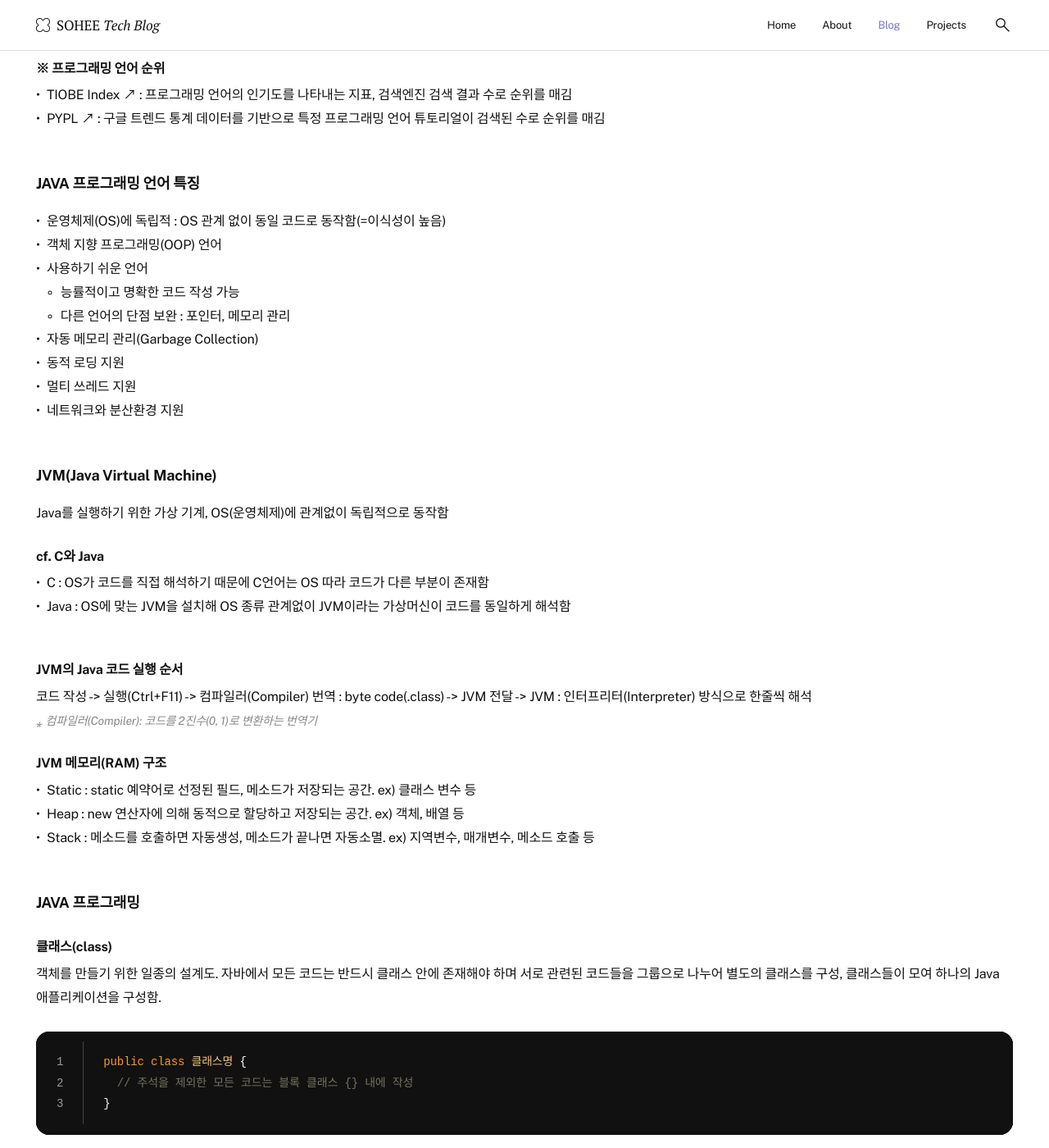
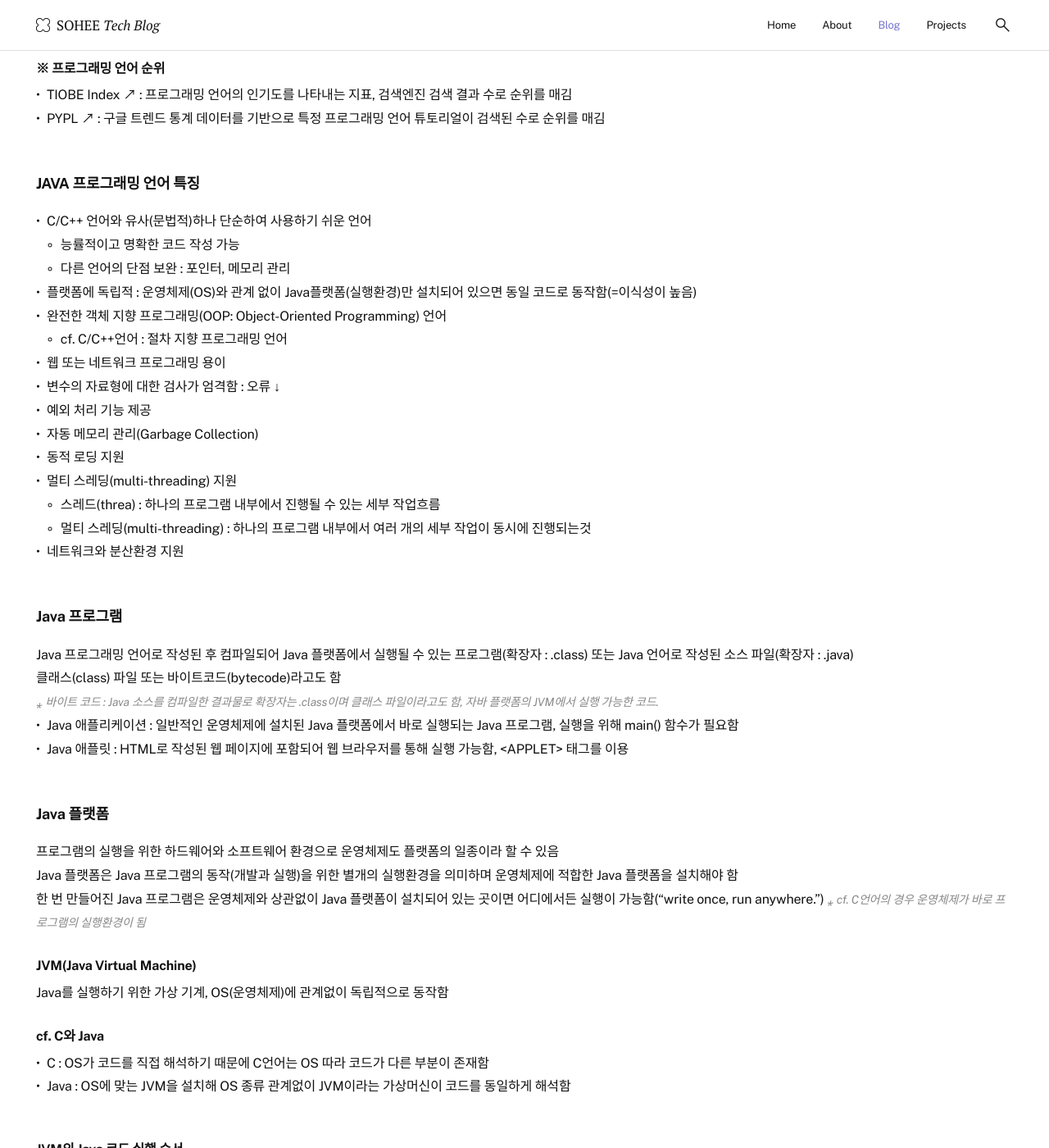
Before and after one commit to soheetech/soheetech.github.io, a Jekyll site: the page built from _posts/2023-02-25-kh-01-java-basic.md, in a window 1280 px wide and 1400 px high, scrolled down 481 px. Shown: the whole window at 82% size. Built offline with Jekyll 4.4.1, drawn with Linux system fonts in a browser that asks for light colours; some of the changed text lies outside the part shown.

Commit message:
Update 2023-02-25-kh-01-java-basic.md

```diff
--- a/_posts/2023-02-25-kh-01-java-basic.md
+++ b/_posts/2023-02-25-kh-01-java-basic.md
@@ -31,18 +31,40 @@ published: true
 
 
 <h4>JAVA 프로그래밍 언어 특징</h4>
-- 운영체제(OS)에 독립적 : OS 관계 없이 동일 코드로 동작함(=이식성이 높음)
-- 객체 지향 프로그래밍(OOP) 언어
-- 사용하기 쉬운 언어
+- C/C++ 언어와 유사(문법적)하나 단순하여 사용하기 쉬운 언어
   + 능률적이고 명확한 코드 작성 가능
   + 다른 언어의 단점 보완 : 포인터, 메모리 관리
+- 플랫폼에 독립적 : 운영체제(OS)와 관계 없이 Java플랫폼(실행환경)만 설치되어 있으면 동일 코드로 동작함(=이식성이 높음)
+- 완전한 객체 지향 프로그래밍(OOP: Object-Oriented Programming) 언어
+  + cf. C/C++언어 : 절차 지향 프로그래밍 언어
+- 웹 또는 네트워크 프로그래밍 용이
+- 변수의 자료형에 대한 검사가 엄격함 : 오류 ↓
+- 예외 처리 기능 제공
 - 자동 메모리 관리(Garbage Collection)
 - 동적 로딩 지원
-- 멀티 쓰레드 지원
+- 멀티 스레딩(multi-threading) 지원
+  + 스레드(threa) : 하나의 프로그램 내부에서 진행될 수 있는 세부 작업흐름
+  + 멀티 스레딩(multi-threading) : 하나의 프로그램 내부에서 여러 개의 세부 작업이 동시에 진행되는것
 - 네트워크와 분산환경 지원
 
 
-<h4>JVM(Java Virtual Machine)</h4>
+<h4>Java 프로그램</h4>
+Java 프로그래밍 언어로 작성된 후 컴파일되어 Java 플랫폼에서 실행될 수 있는 프로그램(확장자 : .class) 또는 Java 언어로 작성된 소스 파일(확장자 : .java)<br />
+클래스(class) 파일 또는 바이트코드(bytecode)라고도 함<br />
+*바이트 코드 : Java 소스를 컴파일한 결과물로 확장자는 .class이며 클래스 파일이라고도 함, 자바 플랫폼의 JVM에서 실행 가능한 코드.*
+
+- Java 애플리케이션 : 일반적인 운영체제에 설치된 Java 플랫폼에서 바로 실행되는 Java 프로그램, 실행을 위해 main() 함수가 필요함
+- Java 애플릿 : HTML로 작성된 웹 페이지에 포함되어 웹 브라우저를 통해 실행 가능함, &lt;APPLET&gt; 태그를 이용
+
+
+<h4>Java 플랫폼</h4>
+프로그램의 실행을 위한 하드웨어와 소프트웨어 환경으로 운영체제도 플랫폼의 일종이라 할 수 있음<br />
+Java 플랫폼은 Java 프로그램의 동작(개발과 실행)을 위한 별개의 실행환경을 의미하며 운영체제에 적합한 Java 플랫폼을 설치해야 함<br />
+한 번 만들어진 Java 프로그램은 운영체제와 상관없이 Java 플랫폼이 설치되어 있는 곳이면 어디에서든 실행이 가능함("write once, run anywhere.")
+*cf. C언어의 경우 운영체제가 바로 프로그램의 실행환경이 됨*
+
+
+<h5>JVM(Java Virtual Machine)</h5>
 Java를 실행하기 위한 가상 기계, OS(운영체제)에 관계없이 독립적으로 동작함
 
 
@@ -54,7 +76,7 @@ Java를 실행하기 위한 가상 기계, OS(운영체제)에 관계없이 독
 
 
 <h5>JVM의 Java 코드 실행 순서</h5>
-코드 작성 -> 실행(Ctrl+F11) -> 컴파일러(Compiler) 번역 : byte code(.class) -> JVM 전달 -> JVM : 인터프리터(Interpreter) 방식으로 한줄씩 해석
+코드 작성(.java) -> 실행(Ctrl+F11) -> 컴파일러(Compiler) 번역 : byte code(.class) -> JVM 전달 -> JVM : 인터프리터(Interpreter) 방식으로 한줄씩 해석
 
 *컴파일러(Compiler): 코드를 2진수(0, 1)로 변환하는 번역기*
 
```
